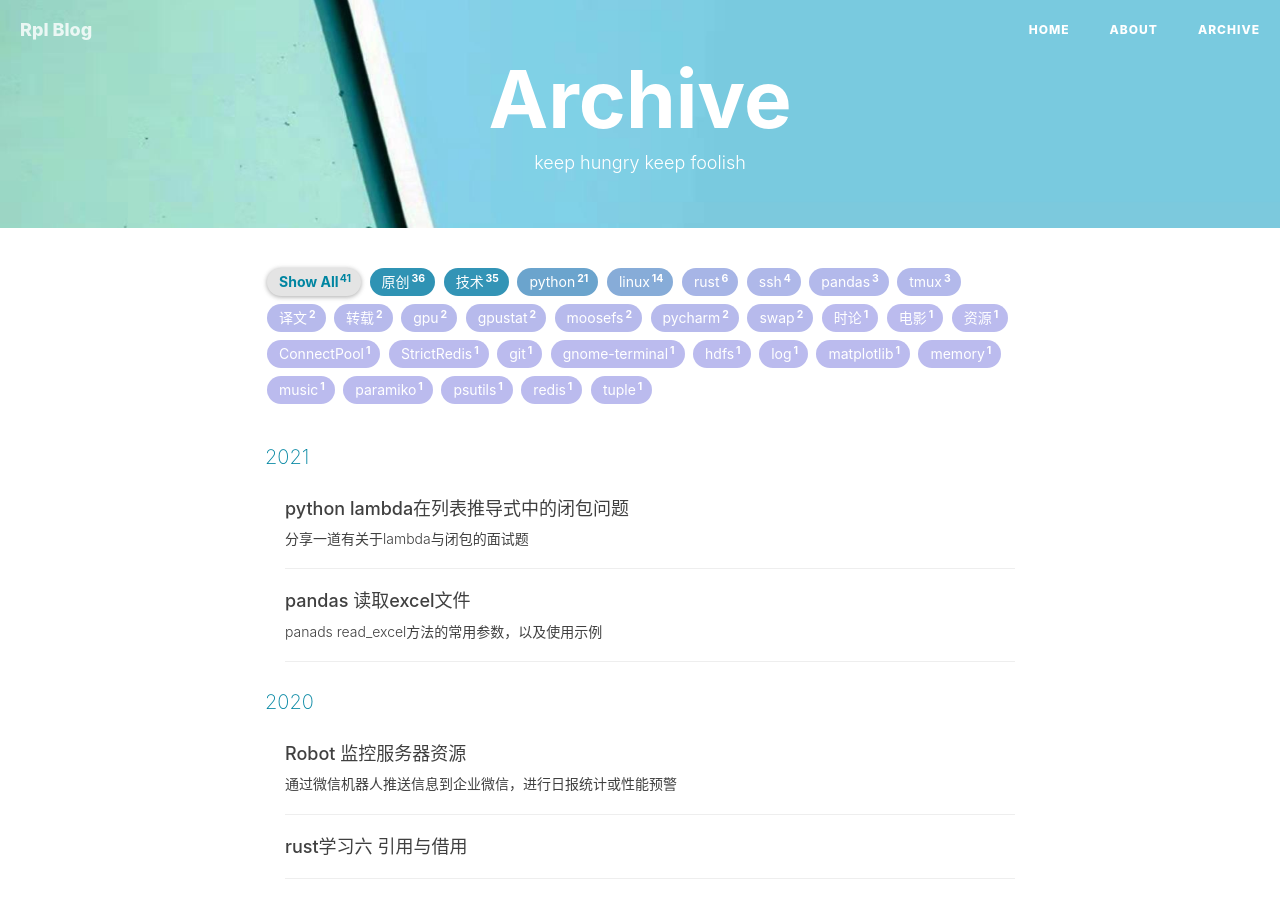
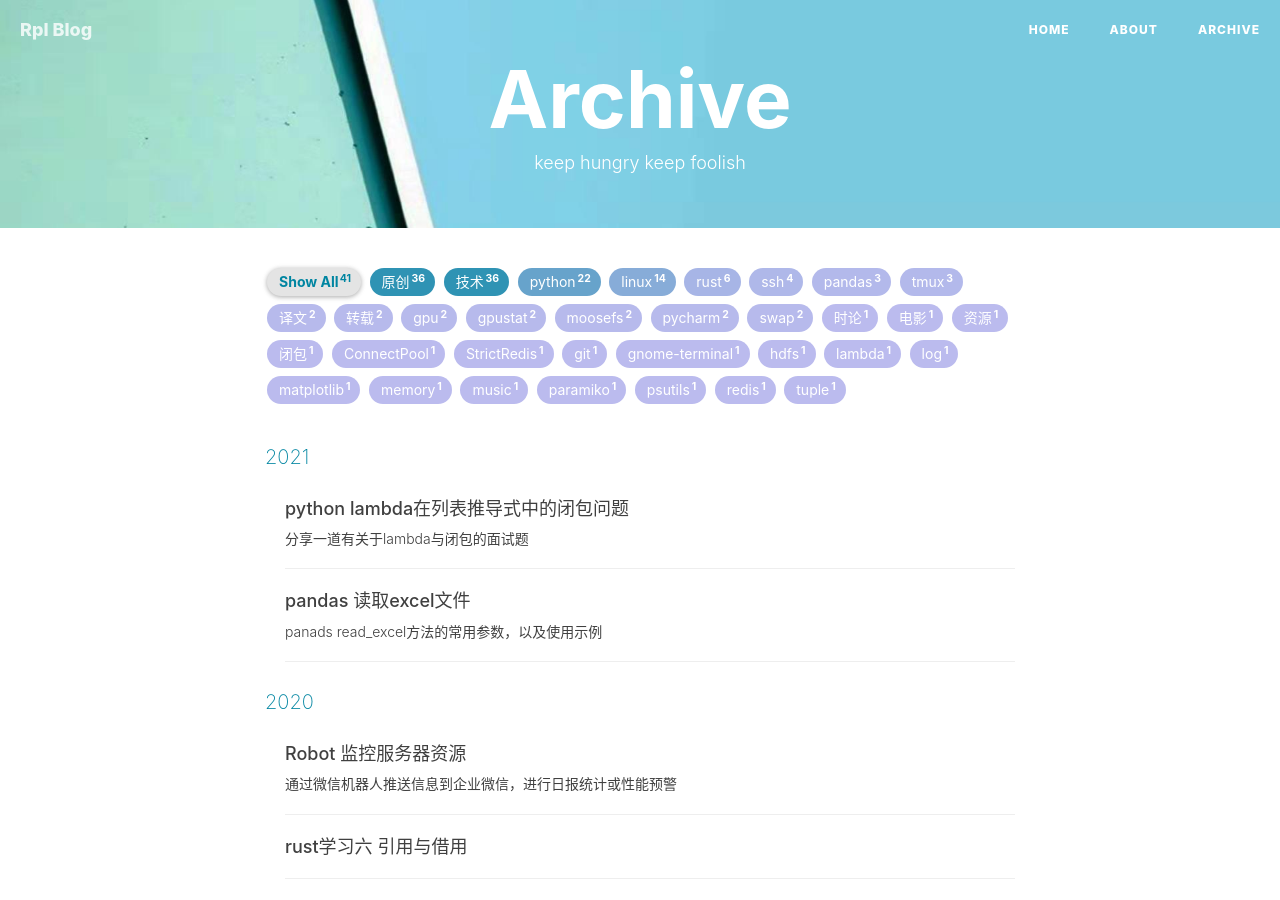
Before and after one commit to littleRpl/littleRpl.github.io, a Jekyll site: the page built from archive.html, in a window 1280 px wide and 900 px high. Built offline with Jekyll 4.4.1, drawn with Linux system fonts in a browser that asks for light colours; nearby versions of some CDN libraries; comment, search, counter and statistics services are not loaded.

Commit message:
update python-lambda

```diff
--- a/_posts/2021-02-24-python-lambda.md
+++ b/_posts/2021-02-24-python-lambda.md
@@ -4,12 +4,16 @@
 subtitle: "分享一道有关于lambda与闭包的面试题"
 date: 2021-02-24 15:14:54
 author: "rpl"
-header-img: "img/python5.png"
+header-img: "img/python5.jpg"
 header-mask:  0.65
 multilingual: false
 catalog: true
 tags:
       - 原创
+      - 技术
+      - python
+      - lambda
+      - 闭包
 ---
 
 
@@ -68,18 +72,17 @@
 
 ***
 
- ## 三、lambda 的简单应用
+## 三、lambda 的简单应用
 
-1. 什么是 lambda？
-	匿名函数表达式，目的是简略函数的定义，使用简单的一行代码就实现一个函数功能。如果超过2行代码，就不要使用lambda了。lambda表达式的意义就是简洁明了。过于复杂不利于代码的可读性。
+### 1. 什么是lambda
+匿名函数表达式，目的是简略函数的定义，使用简单的一行代码就实现一个函数功能。如果超过2行代码，就不要使用lambda了。lambda表达式的意义就是简洁明了。过于复杂不利于代码的可读性。
 
-2. 无参数的lambda， 上例就是一个无参的匿名函数。
+### 2. 无参数的lambda
+上例就是一个无参的匿名函数。
 
-3. 带参数的lambda
-  lambda x: x+1 这个匿名函数的功能是返回每次传入的参数+1，如下图：
+### 3. 带参数的lambda
+lambda x: x+1 这个匿名函数的功能是返回每次传入的参数+1，如下图：
+![image-20210224145452529](/img/python-lambda/image-20210224145452529.png)
 
-  ![image-20210224145452529](/img/python-lambda/image-20210224145452529.png)
-
-
-4. 带表达式的lambda
-  上例`li = [lambda j=x: j for x in range(10)]` 就是一个带有表达式的匿名函数。但是匿名函数不要过于复杂化。大多时候太复杂话不利于代码的可读性，同时又容易出现不易察觉bug。所以炫技要适当，不然就容易翻车了，还是老老实实写简单易懂的代码吧。
+### 4. 带表达式的lambda
+上例`li = [lambda j=x: j for x in range(10)]` 就是一个带有表达式的匿名函数。但是匿名函数不要过于复杂化。大多时候太复杂话不利于代码的可读性，同时又容易出现不易察觉bug。所以炫技要适当，不然就容易翻车了，还是老老实实写简单易懂的代码吧。
```
